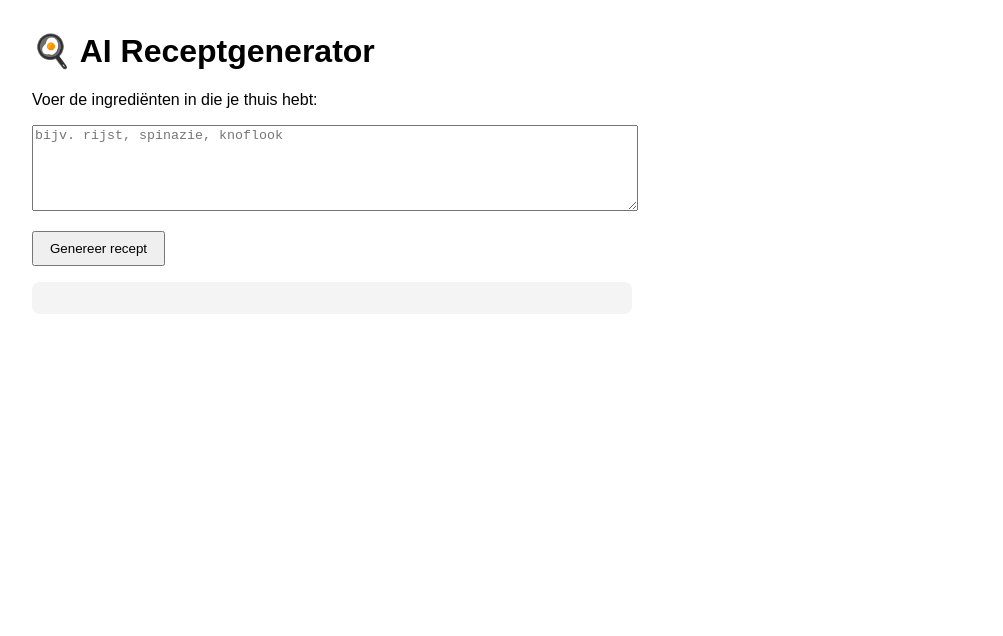
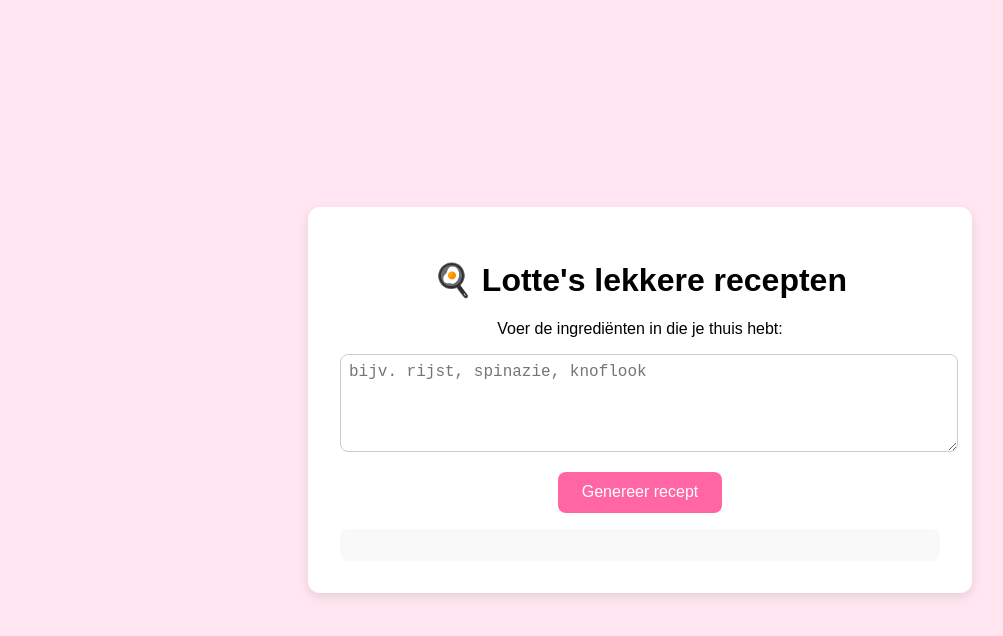
Before and after one commit to Elevburg/receptgenerator, a website: page index.html in a window 1280 px wide. Shown: the whole page, without its empty margins (0-1003 px from the left). Drawn offline with Linux system fonts and the light colour scheme.

Commit message:
Update index.html

```diff
--- a/index.html
+++ b/index.html
@@ -2,21 +2,67 @@
 <html lang="nl">
 <head>
   <meta charset="UTF-8">
-  <title>AI Receptgenerator</title>
+  <title>Lotte's lekkere recepten</title>
   <style>
-    body { font-family: Arial, sans-serif; margin: 2rem; max-width: 600px; }
-    textarea { width: 100%; height: 80px; margin-bottom: 1rem; }
-    button { padding: 0.5rem 1rem; cursor: pointer; }
-    #output { margin-top: 1rem; padding: 1rem; background: #f4f4f4; border-radius: 8px; }
+    body {
+      font-family: Arial, sans-serif;
+      background-color: #ffe6f0; /* frisse roze tint */
+      margin: 0;
+      height: 100vh;
+      display: flex;
+      justify-content: center;
+      align-items: center;
+    }
+    .container {
+      background: white;
+      padding: 2rem;
+      border-radius: 12px;
+      box-shadow: 0 4px 12px rgba(0, 0, 0, 0.1);
+      max-width: 600px;
+      width: 100%;
+      text-align: center;
+    }
+    textarea {
+      width: 100%;
+      height: 80px;
+      margin-bottom: 1rem;
+      border: 1px solid #ccc;
+      border-radius: 8px;
+      padding: 0.5rem;
+      font-size: 1rem;
+    }
+    button {
+      padding: 0.7rem 1.5rem;
+      cursor: pointer;
+      background-color: #ff66a3;
+      color: white;
+      border: none;
+      border-radius: 8px;
+      font-size: 1rem;
+      transition: background 0.2s ease;
+    }
+    button:hover {
+      background-color: #ff3385;
+    }
+    #output {
+      margin-top: 1rem;
+      padding: 1rem;
+      background: #f9f9f9;
+      border-radius: 8px;
+      text-align: left;
+      white-space: pre-wrap;
+    }
   </style>
 </head>
 <body>
-  <h1>🍳 AI Receptgenerator</h1>
-  <p>Voer de ingrediënten in die je thuis hebt:</p>
-  <textarea id="ingredients" placeholder="bijv. rijst, spinazie, knoflook"></textarea>
-  <br>
-  <button onclick="generateRecipe()">Genereer recept</button>
-  <div id="output"></div>
+  <div class="container">
+    <h1>🍳 Lotte's lekkere recepten</h1>
+    <p>Voer de ingrediënten in die je thuis hebt:</p>
+    <textarea id="ingredients" placeholder="bijv. rijst, spinazie, knoflook"></textarea>
+    <br>
+    <button onclick="generateRecipe()">Genereer recept</button>
+    <div id="output"></div>
+  </div>
 
   <script>
     async function generateRecipe() {
@@ -25,7 +71,7 @@
       outputDiv.textContent = "Even geduld... 🧑‍🍳";
 
       try {
-        const res = await fetch("https://receptgenerator.onrender.com/recipe", {   //
+        const res = await fetch("/recipe", {
           method: "POST",
           headers: { "Content-Type": "application/json" },
           body: JSON.stringify({ ingredients })
```
